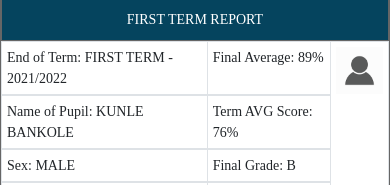
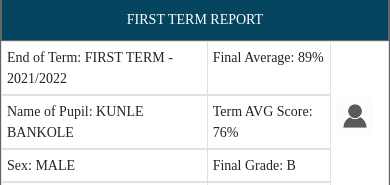
Before and after one commit to blaycoder/result-sheet, a plain HTML site: page index.html in a window 390 px wide. Shown: the part 175-360 px from the top of the page. Drawn offline with nearby package versions, Linux system fonts and the light colour scheme.

Commit message:
make changes on css

```diff
--- a/style.css
+++ b/style.css
@@ -124,4 +124,10 @@ td img {
         font-size: 14px;
     }
 
+    .passport img {
+        width: 80%;
+        height: 80%;
+        margin-top: 50px;
+    }
+
 }
```
